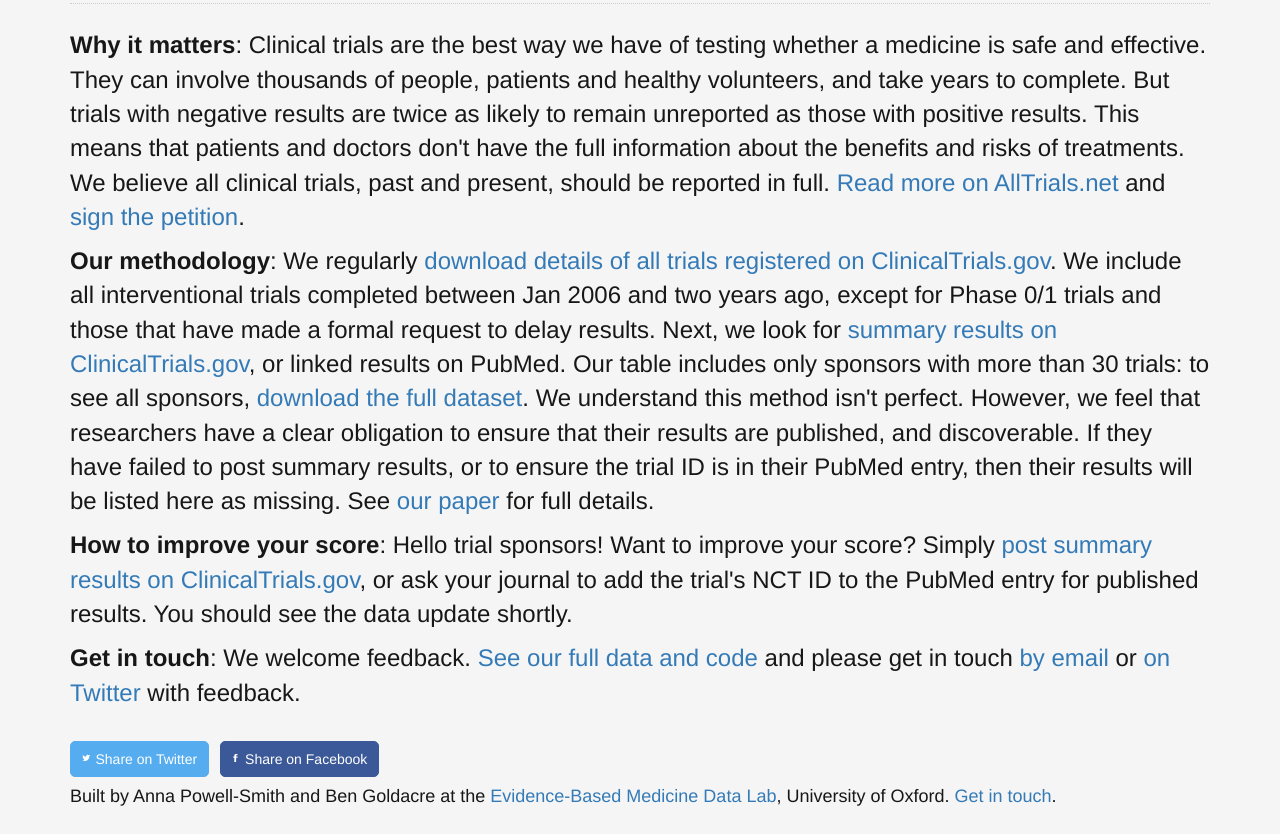
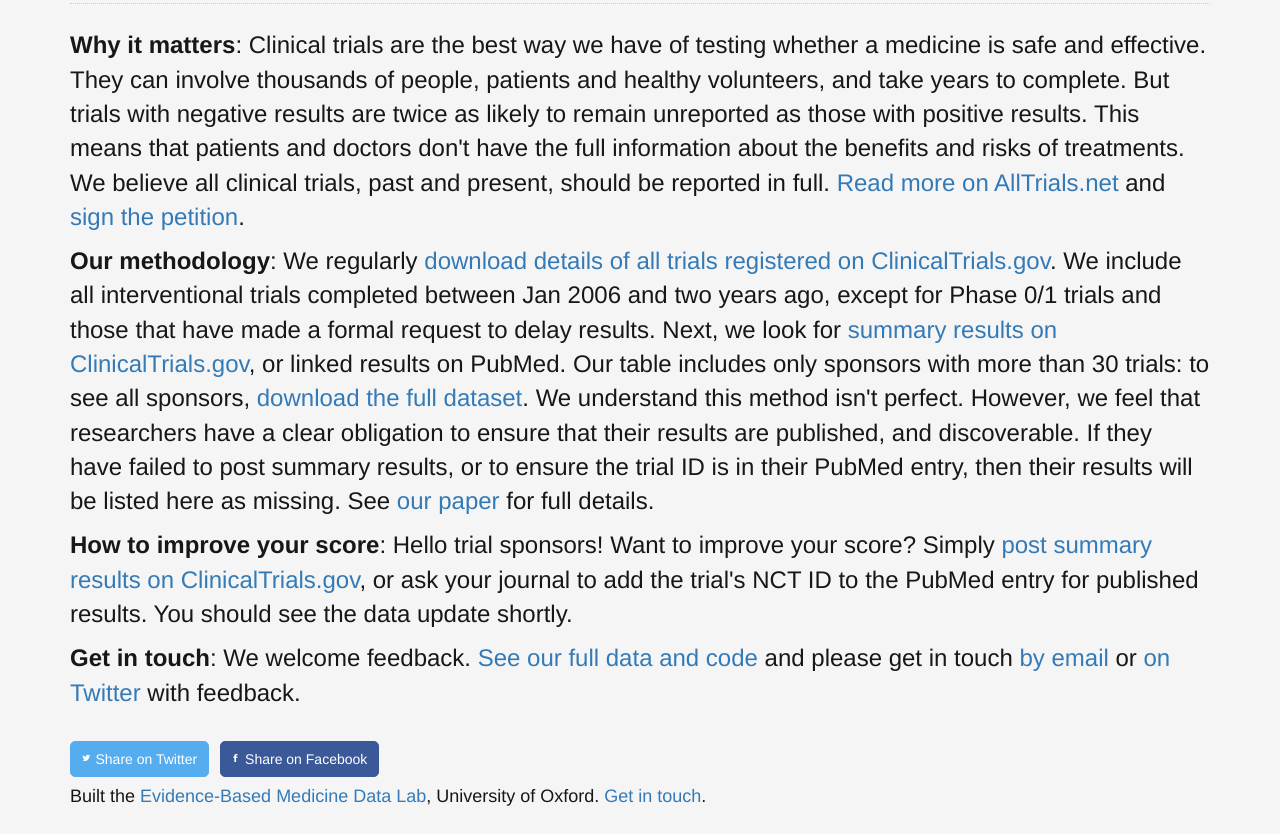
Before and after one commit to ebmdatalab/trialstracker, a plain HTML site: page app/index.html in a window 1280 px wide. Shown: the part 703-1537 px from the top of the page. Drawn offline with Linux system fonts and the light colour scheme; some packages are replaced by stand-ins of ours; a script that the page names is missing.

Commit message:
Genericise credits and update contact email

```diff
--- a/app/index.html
+++ b/app/index.html
@@ -113,7 +113,7 @@
         </g>
     </svg></div>Share on Facebook</div>
 </a>
-<p class="small">Built by Anna Powell-Smith and Ben Goldacre at the <a href="http://ebmdatalab.net">Evidence-Based Medicine Data Lab</a>, University of Oxford. <a href='mailto:all@ebmdatalab.net'>Get in touch</a>.</p>
+<p class="small">Built the <a href="http://ebmdatalab.net">Evidence-Based Medicine Data Lab</a>, University of Oxford. <a href='mailto:hello@ebmdatalab.net'>Get in touch</a>.</p>
 </div>
 
 </div>
```
